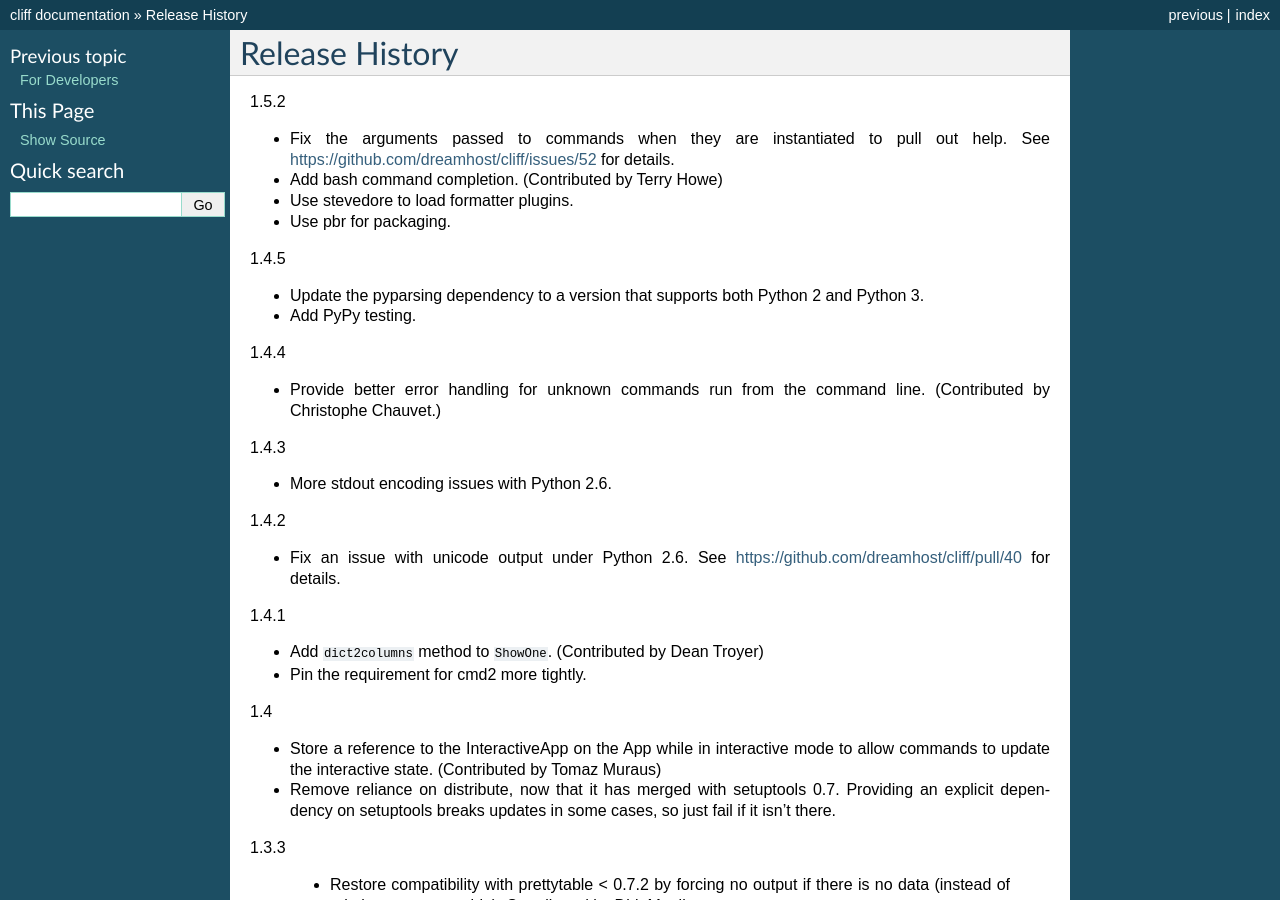
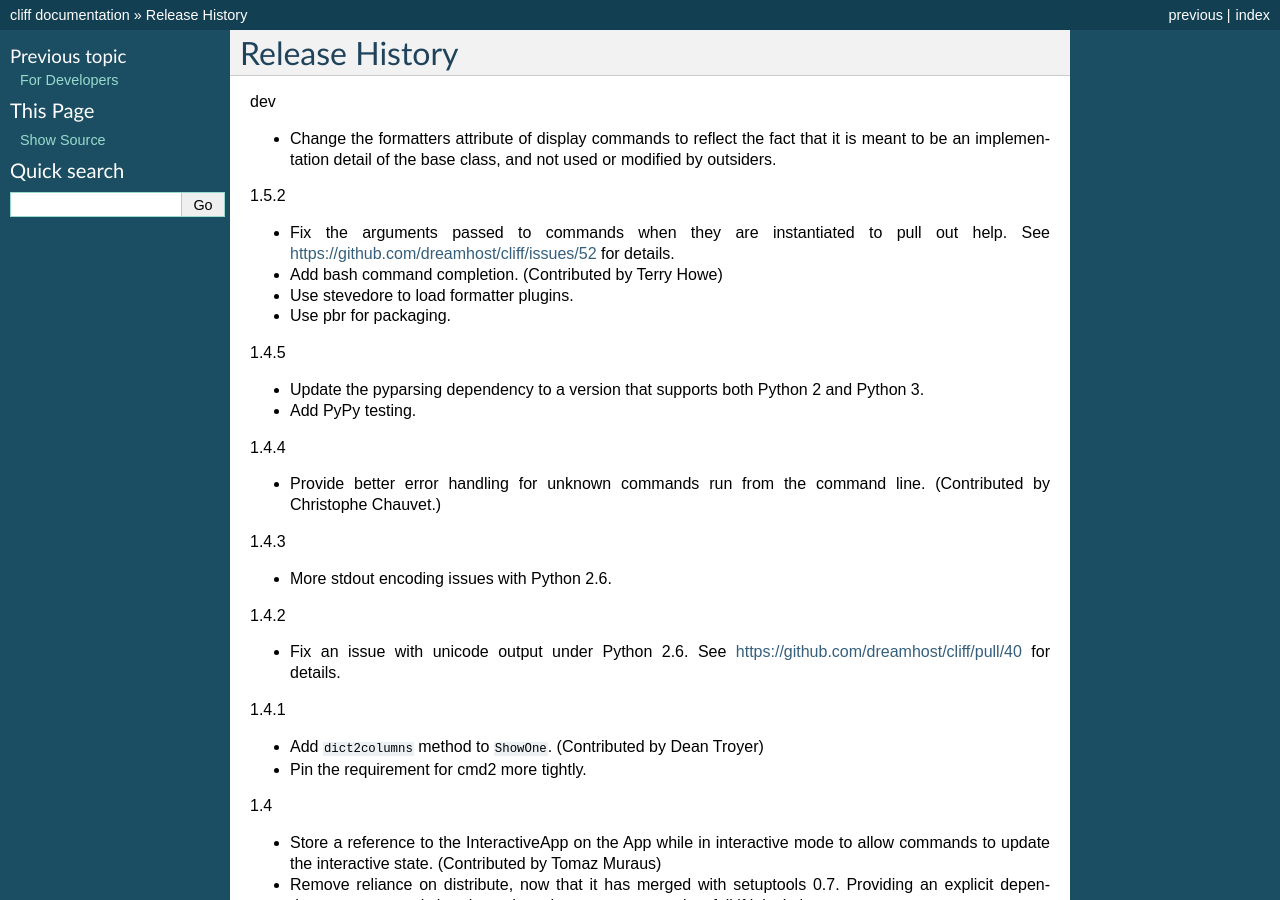
Before and after one commit to openstack/cliff, a Sphinx documentation site: the page built from docs/source/history.rst, in a window 1280 px wide and 900 px high. Built offline with Sphinx 7.4.7, drawn with Linux system fonts in a browser that asks for light colours.

Commit message:
update history for previous change
Change-Id: I3bdf7f1293b00b563bc3332c6d6336f68e0f20e8

```diff
--- a/docs/source/history.rst
+++ b/docs/source/history.rst
@@ -1,6 +1,12 @@
 =================
  Release History
 =================
+
+dev
+
+- Change the formatters attribute of display commands to reflect the
+  fact that it is meant to be an implementation detail of the base
+  class, and not used or modified by outsiders.
 
 1.5.2
 
```
